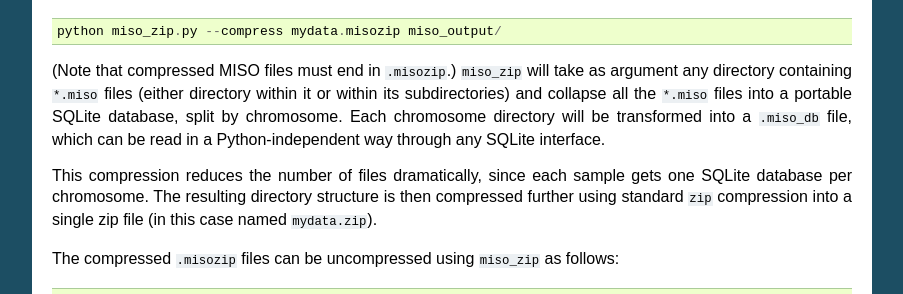
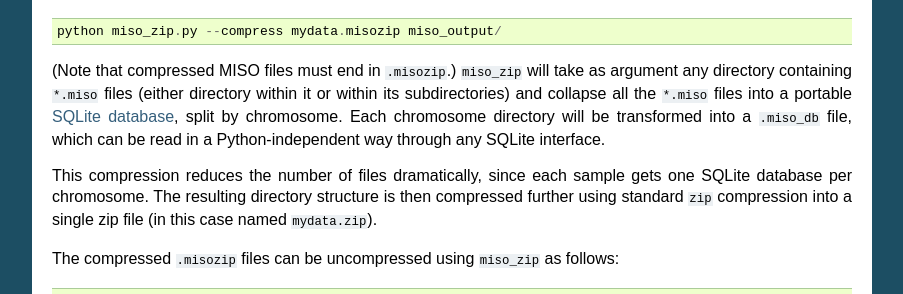
Before and after one commit to yarden/MISO, a Sphinx documentation site: the page built from docs/source/index.rst, in a window 1280 px wide and 900 px high, scrolled down 25458 px. Shown: the part 175-469 px from the top of the window, without its empty margins (198-1101 px from the left). Built offline with Sphinx 7.4.7, drawn with Linux system fonts in a browser that asks for light colours.

Commit message:
Docs revised

```diff
--- a/docs/source/index.rst
+++ b/docs/source/index.rst
@@ -1108,7 +1108,7 @@ To compress directories containing raw MISO output files, a utility (currently o
 
   python miso_zip.py --compress mydata.misozip miso_output/
 
-(Note that compressed MISO files must end in ``.misozip``.) ``miso_zip`` will take as argument any directory containing ``*.miso`` files (either directory within it or within its subdirectories) and collapse all the ``*.miso`` files into a portable SQLite database, split by chromosome. Each chromosome directory will be transformed into a ``.miso_db`` file, which can be read in a Python-independent way through any SQLite interface.
+(Note that compressed MISO files must end in ``.misozip``.) ``miso_zip`` will take as argument any directory containing ``*.miso`` files (either directory within it or within its subdirectories) and collapse all the ``*.miso`` files into a portable `SQLite database`_, split by chromosome. Each chromosome directory will be transformed into a ``.miso_db`` file, which can be read in a Python-independent way through any SQLite interface.
 
 This compression reduces the number of files dramatically, since each sample gets one SQLite database per chromosome. The resulting directory structure is then compressed further using standard ``zip`` compression into a single zip file (in this case named ``mydata.zip``).
 
```
Also changed, not shown: other parts of docs/source/index.rst (+1 -0 lines).
